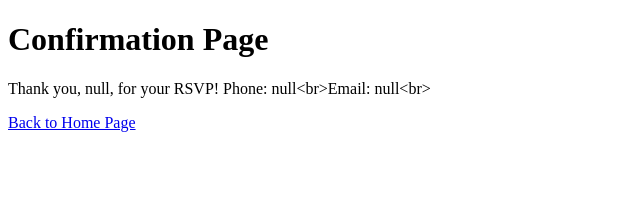
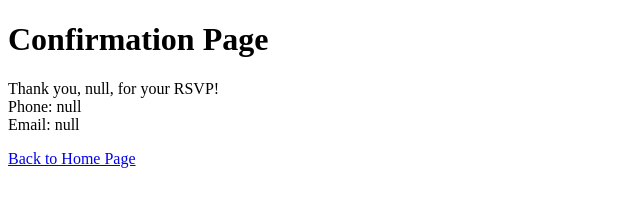
Before and after one commit to ethanalon/amplify-app, a plain HTML site: page confirmation.html in a window 1280 px wide. Shown: the whole page, without its empty margins (0-640 px from the left). Drawn offline with Linux system fonts and the light colour scheme.

Commit message:
trying to add new lines

```diff
--- a/confirmation.js
+++ b/confirmation.js
@@ -26,9 +26,10 @@ function displayMessage() {
   var email = getParameterByName('email');
 
   var messageElement = document.getElementById('message');
+  messageElement.setAttribute('style', 'white-space: pre;');
   var message = 'Thank you, ' + name + ', for your RSVP!' + '\n'
-                + 'Phone: ' + phone + '<br>'
-                + 'Email: ' + email + '<br>' ;
+                + 'Phone: ' + phone + '\r\n'
+                + 'Email: ' + email + '\r\n' ;
   messageElement.textContent = message;
 
 
```
Also changed, not shown: confirmation.html (+0 -8 lines).
